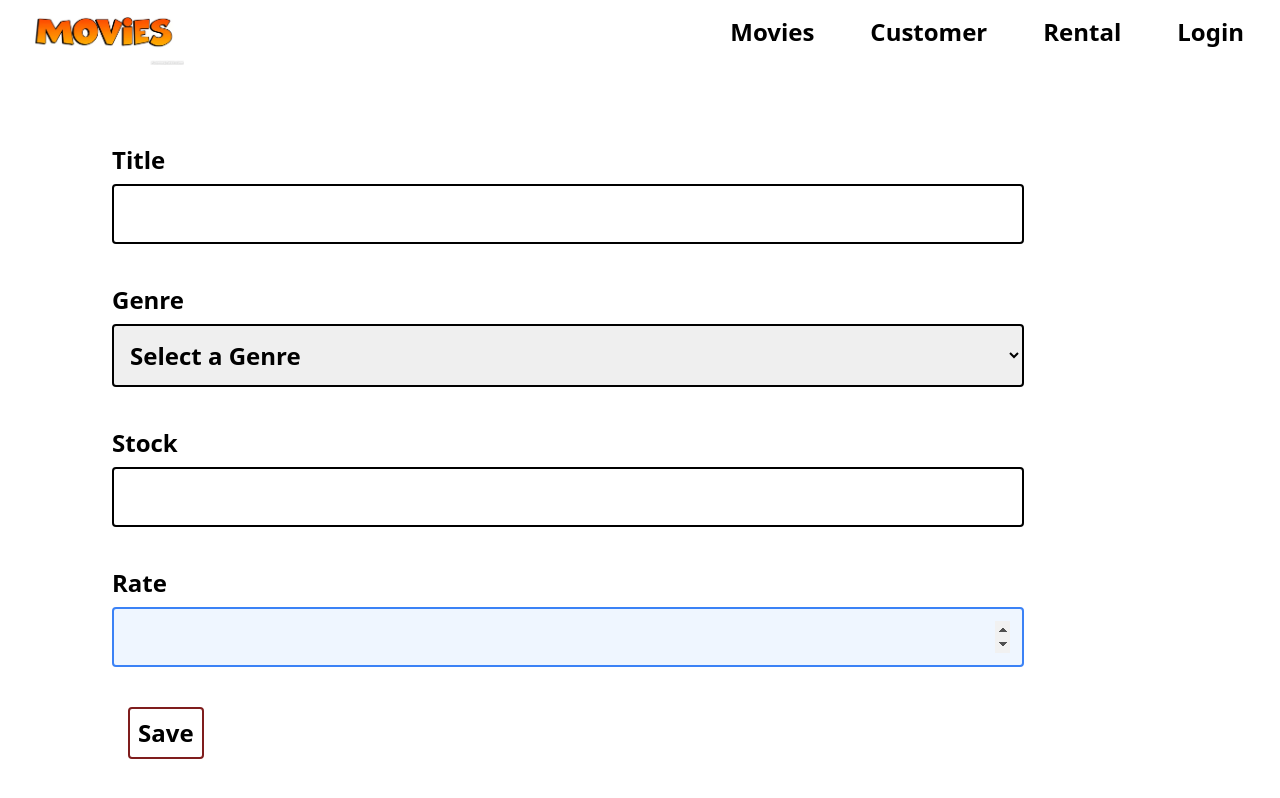
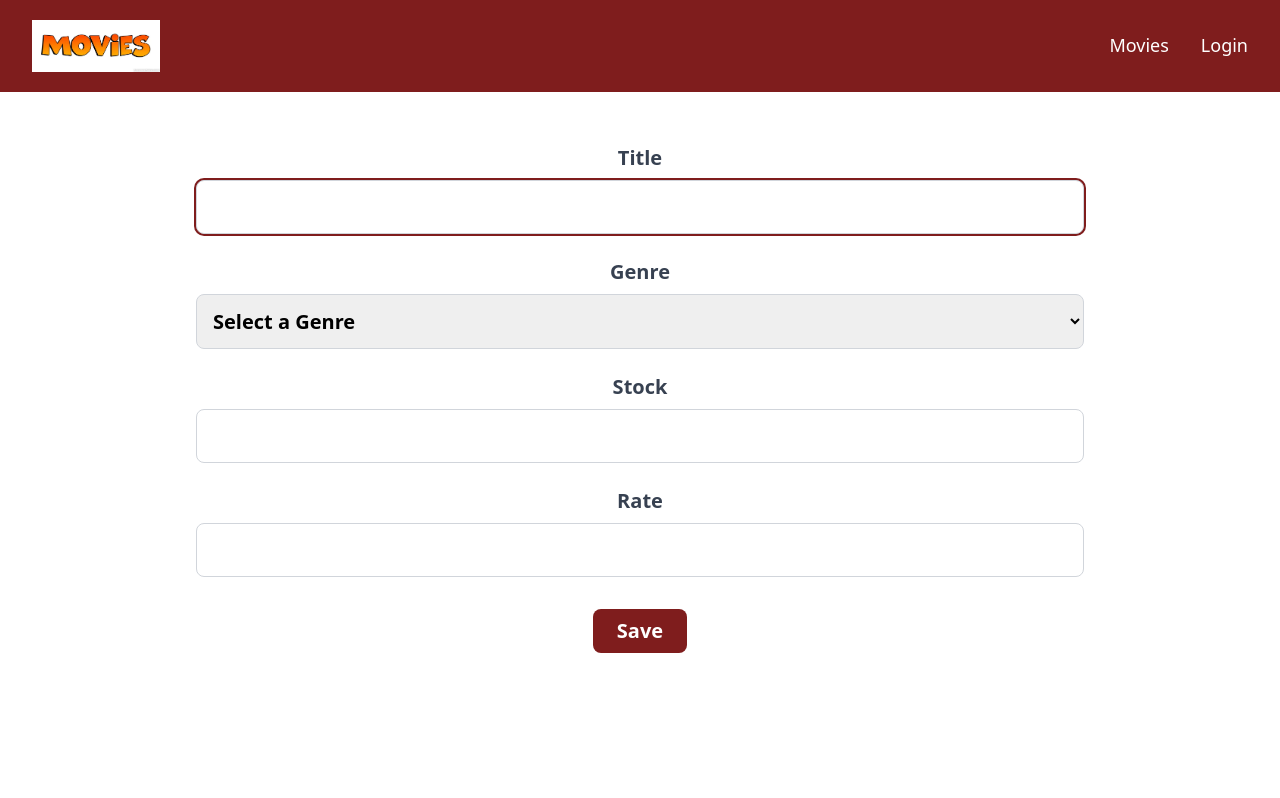
Before and after one commit to seharsitara/MovieApp-using-react, a React app in the folder movie-app/: page /movies/new in a window 1280 px wide. Built offline with nearby package versions, Linux system fonts and the light colour scheme; the HTML template or start-up script is replaced by a standard one.

Commit message:
Enhanced all componets  styling with Tailwind CSS.

```diff
--- a/movie-app/src/Genrearray.jsx
+++ b/movie-app/src/Genrearray.jsx
@@ -17,4 +17,5 @@
 ]
 export function getGenres() {
     return genres.filter(g => g);
+
   }
--- a/movie-app/src/Moviearray.jsx
+++ b/movie-app/src/Moviearray.jsx
@@ -128,7 +128,8 @@ import {Link} from "react-router-dom";
     console.log('Genre not found or has no name');
   }
   movieDb.genre = foundGenre ? foundGenre.name : undefined;*/
- movieDb.genre = genresAPI.genres.find(g =>(g.id) === (movie.genre));
+ movieDb.genre = genresAPI.genres.find(g => g.id ===  String(movie.genre));
+
  console.log(`genre ${movieDb.genre}`)
     movieDb.stock=movie.stock;
     console.log(`stock  ${movieDb.stock}`)
--- a/movie-app/src/Movieloginform.jsx
+++ b/movie-app/src/Movieloginform.jsx
@@ -1,7 +1,7 @@
 import React, { useState, useEffect } from "react";
 import Joi from "joi";
-import {genres, getGenres} from "./Genrearray";
-import { saveMovie,getMovies } from "./Moviearray";
+import { genres, getGenres } from "./Genrearray";
+import { saveMovie, getMovies } from "./Moviearray";
 import { useParams, useNavigate } from "react-router-dom";
 
 const Movieloginform = () => {
@@ -19,7 +19,6 @@ const Movieloginform = () => {
   const [errors, setErrors] = useState({});
   const [isFetched, setIsFetched] = useState(false);
 
-  // Validation schema
   const schema = Joi.object({
     id: Joi.string(),
     title: Joi.string().required().label("title"),
@@ -28,12 +27,6 @@ const Movieloginform = () => {
     rating: Joi.number().min(0).max(100).required().label("rating"),
   });
 
-
-
-
-
-
- // useEffect(() => {
   const fetchData = () => {
     if (isFetched) return;
 
@@ -42,27 +35,19 @@ const Movieloginform = () => {
       setGenre(genres);
     };
 
-
     const fetchMovie = () => {
-
       if (movieId === "new") return;
 
       const movie = getMovies(movieId);
-      console.log(`movieeeeeeeeeeeeeeeeeeeeeeeeeeeeeeeeeeeeeeeeeeeeeeeeeeeeeee ${movie}`)
       if (!movie) return navigate("/not-found");
 
       setData(mapToViewModel(movie));
     };
 
-
     fetchMovie();
     fetchGenres();
-    setIsFetched(true); // Ensure fetching happens only once
+    setIsFetched(true);
   };
-// });
-
-
-
 
   const mapToViewModel = (movie) => {
     return {
@@ -74,10 +59,6 @@ const Movieloginform = () => {
     };
   };
 
-
-
-
-  // Form validation
   const validate = () => {
     const options = { abortEarly: false };
     const { error } = schema.validate(data, options);
@@ -90,11 +71,9 @@ const Movieloginform = () => {
 
   const changeHandler = (e) => {
     const { name, value } = e.target;
-    const updatedValue = name === 'genre' ? parseInt(value, 10) : value; // Convert genre id to a number if needed
+    const updatedValue = name === "genre" ? parseInt(value, 10) : value;
     setData({ ...data, [name]: updatedValue });
-    console.log(`Updated ${name} to:`, updatedValue); // Debug: Log updated field values
   };
-
 
   const handleSubmit = (e) => {
     e.preventDefault();
@@ -106,178 +85,101 @@ const Movieloginform = () => {
   };
 
   const submitSave = () => {
-    console.log('Data being saved:', data); // Log data before saving
-    const savedMovie = saveMovie(data); // Save the movie
-    console.log(`Saved movie: ${JSON.stringify(savedMovie)}`); // Log saved movie details
-     navigate('/movies');
+    saveMovie(data);
+    navigate("/movies");
   };
 
-  const hasErrors = Object.values(errors).some((error) => error !== null);
-  const isFormValid = !hasErrors && Object.keys(data).every((key) => {
-    const value = data[key];
-    return (
-      (typeof value === "string" && value.trim() !== "") ||
-      (typeof value === "number" && !isNaN(value) && value >= 0)
-    );
-  });
-
-
-
   if (!isFetched) {
-    fetchData(); // Manually trigger data fetching once
+    fetchData();
   }
 
+  return (
+    <div className="w-full mt-28 px-4">
+      <form className="text-xl font-semibold md:w-3/4 mx-auto" onSubmit={handleSubmit}>
+        <label htmlFor="title" className="block text-gray-700 mb-2">Title</label>
+        <input
+          type="text"
+          id="title"
+          name="title"
+          value={data.title}
+          onChange={changeHandler}
+          autoComplete="current-title"
+          className="border border-gray-300 rounded-lg p-3 w-full focus:ring-2 focus:ring-red-900 focus:outline-none"
+          autoFocus
+        />
+        {errors.title && (
+          <span className={`block mt-2 text-sm ${errors.title.includes("correct") ? "text-green-600" : "text-red-600"}`}>
+            {errors.title}
+          </span>
+        )}
 
-/*import React, { useState,useEffect } from "react";
-import Joi, { options } from "joi";
-import Genrearray from "./Genrearray";
-import Moviearray from "./Moviearray";
-import Savemovies from "./Savemovies";
-import { useParams,useNavigate } from "react-router-dom";
+        <label htmlFor="genre" className="block text-gray-700 mt-6 mb-2">Genre</label>
+        <select
+          id="genre"
+          name="genre"
+          value={data.genre}
+          onChange={changeHandler}
+          autoComplete="current-genre"
+          className="border border-gray-300 rounded-lg p-3 w-full focus:ring-2 focus:ring-red-900 focus:outline-none"
+        >
+          <option value="">Select a Genre</option>
+          {Array.isArray(genre) &&
+            genre.map((g) => (
+              <option
+                key={g.id}
+                value={g.id}
+                className="text-gray-700 hover:bg-blue-100 w-6"
+              >
+                {g.name}
+              </option>
+            ))}
+        </select>
+        {errors.genre && (
+          <span className={`block mt-2 text-sm ${errors.genre.includes("correct") ? "text-green-600" : "text-red-600"}`}>
+            {errors.genre}
+          </span>
+        )}
 
+        <label htmlFor="stock" className="block text-gray-700 mt-6 mb-2">Stock</label>
+        <input
+          type="number"
+          id="stock"
+          name="stock"
+          value={data.stock}
+          onChange={changeHandler}
+          autoComplete="current-stock"
+          className="border border-gray-300 rounded-lg p-3 w-full focus:ring-2 focus:ring-red-900 focus:outline-none"
+        />
+        {errors.stock && (
+          <span className={`block mt-2 text-sm ${errors.stock.includes("correct") ? "text-green-600" : "text-red-600"}`}>
+            {errors.stock}
+          </span>
+        )}
 
-const Movieloginform=()=>{
-  const { id:movieId }=useParams();
-  const navigate = useNavigate();
+        <label htmlFor="rating" className="block text-gray-700 mt-6 mb-2">Rate</label>
+        <input
+          type="number"
+          id="rating"
+          name="rating"
+          value={data.rating}
+          onChange={changeHandler}
+          autoComplete="current-rating"
+          className="border border-gray-300 rounded-lg p-3 w-full focus:ring-2 focus:ring-red-900 focus:outline-none"
+        />
+        {errors.rating && (
+          <span className={`block mt-2 text-sm ${errors.rating.includes("correct") ? "text-green-600" : "text-red-600"}`}>
+            {errors.rating}
+          </span>
+        )}
 
-
-  //const g=Moviearray();
-  //console.log(`hyyyyyyyyyyyyyyyyyyyyyyy${g}`)
-
-  const saveMovie = Savemovies();
-  const [data,setData]=useState({
-         title:'',
-         genre:'',
-         stock:'',
-         rating:''
-  });
-  const [genre,setGenre]=useState([]);
-  const [errors,setErrors]=useState({
-
-});
-
-
-const schema= Joi.object({
-    id:Joi.string(),
-   title: Joi.string().required().label('title'),
-  genre: Joi.string().required().label('genre'),
-  stock:Joi.number().min(0).max(100).required().label('stock'),
-  rating:Joi.number().min(0).max(100).required().label('rating'),
-
-})
-const mapToViewModel=(movie)=>{
-  return {
-    title: movie.title || '', // Ensure title has a default value
-    genre: movie.genre || '', // Ensure genre has a default value
-    stock: movie.stock || '', // Ensure stock has a default value
-    rating: movie.rating || '', // Ensure rating has a default value
-  };
-}
-
-if (genre.length === 0) {
-  const genres= Genrearray();
-  console.log(`ggggggggggggggggggggggggggggggggg${genres}`);
-  setGenre(genres);
-
-
-
-  console.log(`hhhhhhhhhhhhhhhhhhhhhhhhhhhhhhhhhhhhhh${genres}`);
-
-  if (movieId !== 'new') {
-    const movieData = Moviearray(movieId);
-    if (!movieData) navigate('/not-found');
-    else setData(mapToViewModel(movieData));
-  }
-}
-
-
-
-
-const validate = () => {
-  const options = { abortEarly: false };
-  const { error } = schema.validate(data, options);
-  if (!error) return null;
-
-  const errors = {};
-  for (let item of error.details) errors[item.path[0]] = item.message;
-  return errors;
+        <button
+          className="bg-red-900 text-white rounded-lg py-2 px-6 mt-8 hover:bg-red-950 focus:ring-2 focus:ring-red-900 focus:outline-none"
+        >
+          Save
+        </button>
+      </form>
+    </div>
+  );
 };
 
-const changeHandler = (e) => {
-  const { name, value } = e.target;
-  setData({ ...data, [name]: value });
-};
-
-const handleSubmit = (e) => {
-  e.preventDefault();
-  const validationErrors = validate();
-  setErrors(validationErrors || {});
-  if (validationErrors) return;
-
-  submitSave();
-};
-
-
-
-    const submitSave=()=>{
-      saveMovie(data);
-    }
-
- const hasErrors = Object.values(errors).some(error => error !== null);
-    const isFormValid = !hasErrors && Object.keys(data).every(key => {
-      const value = data[key];
-      return (
-        (typeof value === 'string' && value.trim() !== '') ||
-        (typeof value === 'number' && !isNaN(value) && value >= 0)
-
-      );
-
-
-    });
-console.log("Is form valid:", isFormValid);
-
-
-  */
-
-  return(
-    <div className="w-full mt-28">
-  <form className="text-2xl font-semibold md:w-3/4 " onSubmit={handleSubmit}>
-    <label htmlFor="title" className="block absolute md:left-28 left-10">Title</label>
-    <input  type="text" id="title" name="title" value={data.title} onChange={changeHandler} autoComplete="current-title" className=" border-2 border-black       rounded md:p-3 p-2 md:w-full md:ml-20 mt-10 w-full focus:border-blue-500
-     focus:outline-none  focus:bg-blue-50" autoFocus/>
-    {errors.title && (<span  className={`${errors.title.includes('correct') ?  'bg-green-200 ': 'bg-red-200 ' }font-medium text-base p-2 rounded inline-block md:w-full md:ml-20  w-full`}>{errors.title}</span>)
-    }
-     <br/>
-    <label htmlFor="genre" className="block absolute md:left-28 left-10 mt-10">Genre</label>
-    <select type="text" id="genre" name="genre" value={data.genre} onChange={changeHandler}  autoComplete="current-genre" className="border-2 border-black rounded md:p-3 p-2 md:w-full md:ml-20 mt-20 w-full focus:border-blue-500
-     focus:outline-none s focus:bg-blue-50 " autoFocus>
-
-    <option value="">Select a Genre</option>
-          {//Array.isArray(genre) &&
-          genres.map(g => (
-            <option key={g.id} value={g.id}>
-              {g.name}
-            </option>
-          ))}
-
-            </select>
-    {errors.genre && (<span  className={`font-medium text-base p-2 rounded inline-block md:w-full md:ml-20  w-full ${errors.genre.includes('correct') ?  'bg-green-200 ': 'bg-red-200 '}`}>{errors.genre}</span>)
-    }
-     <label htmlFor="stock" className="block absolute md:left-28 left-10 mt-10">Stock</label>
-    <input type="number" id="stock" name="stock" value={data.stock} onChange={changeHandler}  autoComplete="current-stock" className="border-2 border-black rounded md:p-3 p-2 md:w-full md:ml-20 mt-20 w-full focus:border-blue-500
-     focus:outline-none  focus:bg-blue-50 " autoFocus />
-     {errors.stock && (<span  className={`font-medium text-base p-2 rounded inline-block md:w-full md:ml-20  w-full ${errors.stock.includes('correct') ?  'bg-green-200 ': 'bg-red-200 '}`}>{errors.stock}</span>)
-    }
-     <br/>
-    <label htmlFor="rating" className="block absolute md:left-28 left-10 mt-10">Rate</label>
-    <input type="number" id="rating" name="rating" value={data.rating} onChange={changeHandler}  autoComplete="current-rating" className="border-2 border-black rounded md:p-3 p-2 md:w-full md:ml-20 mt-20 w-full focus:border-blue-500
-     focus:outline-none  focus:bg-blue-50 " autoFocus/>
-    {errors.rating && (<span  className={`font-medium text-base p-2 rounded inline-block md:w-full md:ml-20  w-full ${errors.rating.includes('correct') ?  'bg-green-200 ': 'bg-red-200 '}`}>{errors.rating}</span>)
-    }
-
-    <button className={` border-2 border-red-900 rounded md:mt-10 absolute md:left-32 md:p-2 left-10 p-2 mt-40`} >Save</button>
-  </form>
-  </div>
-  );
-}
 export default Movieloginform;
--- a/movie-app/src/Moviestable.jsx
+++ b/movie-app/src/Moviestable.jsx
@@ -1,56 +1,80 @@
 import React from "react";
-import Like from "./Like";
-import {Link} from "react-router-dom";
+import { Link } from "react-router-dom";
 
+const Moviestable = (props) => {
+  const { sort, btnHandler, handleSorting } = props;
 
-const Moviestable=(props)=>{
-
-
-
-
-  const {sort,btnHandler,handleSorting}=props;
-  return(
-    <table className='bg-gray-200	background-color: rgb(229 231 235) max-w-24	max-width: 6rem; /* 96px */ '>
+  return (
+    <div className="w-full p-2 mt-10 shadow-lg overflow-x-auto">
+      <table className="table-auto w-full rounded-md">
+        {/* Table Head */}
         <thead>
           <tr>
-        <th onClick={()=> handleSorting('title')}>Title</th>
-        <th onClick={()=> handleSorting('genre.name')}>Genre</th>
-        <th onClick={()=> handleSorting('stock')}>Stock</th>
-        <th onClick={()=> handleSorting('rating')}>Rate</th>
+            <th
+              className="p-6 text-center cursor-pointer bg-red-900 text-white font-semibold text-lg hover:bg-red-950 transition-all select-none focus:outline-none"
+              onClick={() => handleSorting("title")}
+            >
+              Title
+            </th>
+            <th
+              className="p-6 text-center cursor-pointer bg-red-900 text-white font-semibold text-lg hover:bg-red-950 transition-all select-none focus:outline-none"
+              onClick={() => handleSorting("genre.name")}
+            >
+              Genre
+            </th>
+            <th
+              className="p-6 text-center cursor-pointer bg-red-900 text-white font-semibold text-lg hover:bg-red-950 transition-all select-none focus:outline-none"
+              onClick={() => handleSorting("stock")}
+            >
+              Stock
+            </th>
+            <th
+              className="p-6 text-center cursor-pointer bg-red-900 text-white font-semibold text-lg hover:bg-red-950 transition-all select-none focus:outline-none"
+              onClick={() => handleSorting("rating")}
+            >
+              Rate
+            </th>
+            <th className="p-6 text-center bg-red-900 text-white font-semibold text-lg">
+              Action
+            </th>
           </tr>
         </thead>
-    <tbody >
 
-
-
-        {sort.map((movie)=>(
-          <tr key={movie.id} 	 >
-            <td className=' m-20	margin: 5rem; /* 80px */ p-3.5	padding: 0.875rem; /* 14px */'><Link to={`/moviestitle/${movie.id}`} >{movie.title}</Link></td>
-            <td className=' m-20	margin: 5rem;/* 80px */ padding: 0.875rem; /* 14px */'>{movie.genre ? movie.genre.name :"na"} </td>
-            <td className='  m-20	margin: 5rem; /* 80px */ p-3.5 padding: 0.875rem; /* 14px */'>{movie.stock} </td>
-            <td className=' m-20	margin: 5rem; /* 80px */ p-3.5  padding: 0.875rem; /* 14px */'>{movie.rating} </td>
-            <td className='  m-20	margin: 5rem; /* 80px */ p-3.5  padding: 0.875rem; /* 14px */'>
-              <Like
-              // liked={movie.liked}
-               // onClick={()=> likedBtn(movie)}
+        {/* Table Body */}
+        <tbody>
+          {sort.map((movie) => (
+            <tr key={movie.id} className="hover:bg-gray-100">
+              <td className="p-6 text-center text-sm md:text-base">
+                <Link
+                  to={`/moviestitle/${movie.id}`}
+                  className="text-blue-500 hover:underline focus:outline-none"
                 >
-              </Like>
+                  {movie.title}
+                </Link>
               </td>
-              <td  className= '  m-20	margin: 5rem; /* 80px */ p-3.5 padding: 0.875rem; /* 14px */'>
+              <td className="p-6 text-center text-sm md:text-base">
+                {movie.genre ? movie.genre.name : "N/A"}
+              </td>
+              <td className="p-6 text-center text-sm md:text-base">
+                {movie.stock}
+              </td>
+              <td className="p-6 text-center text-sm md:text-base">
+                {movie.rating}
+              </td>
+              <td className="p-6 text-center">
                 <button
-                  onClick={()=>  btnHandler(movie)}
-                  className='bg-red-700	background-color: rgb(185 28 28) rounded	border-radius: 0.25rem  p-1	padding: 0.25rem '>
+                  onClick={() => btnHandler(movie)}
+                  className="bg-red-500 text-white px-3 py-1 rounded hover:bg-red-600 text-sm md:text-base focus:outline-none"
+                >
                   Delete
                 </button>
               </td>
-
-
             </tr>
-      )  )}
-
+          ))}
         </tbody>
       </table>
+    </div>
   );
-}
+};
 
 export default Moviestable;
--- a/movie-app/src/Nav.jsx
+++ b/movie-app/src/Nav.jsx
@@ -1,64 +1,68 @@
-import React, { useState } from 'react';
-import { FontAwesomeIcon } from '@fortawesome/react-fontawesome';
-import { faBars } from '@fortawesome/free-solid-svg-icons';
-import  logo from './assets/logo.jpg'
-import {Link,useLocation}  from "react-router-dom";
+import React, { useState } from "react";
+import { FontAwesomeIcon } from "@fortawesome/react-fontawesome";
+import { faBars, faTimes } from "@fortawesome/free-solid-svg-icons";
+import logo from "./assets/logo.jpg";
+import { Link } from "react-router-dom";
 
+const Nav = () => {
+  const [isOpen, setIsOpen] = useState(false);
 
-const Nav=()=>{
-    const [isOpen,setIsOpen]=useState(false);
-    //const location = useLocation();
+  const toggleMenu = () => {
+    setIsOpen(!isOpen);
+  };
 
-  // If the path is '/loginform', the navbar will be hidden
-   //const showNavBar = location.pathname !== '/vidly';
+  const closeMenu = () => {
+    setIsOpen(false);
+  };
 
-
-
-const btnHandler=()=>{
-  setIsOpen(!isOpen);
-
-}
-
-const onNav=()=>{
-  setIsOpen(false);
-
-}
-
-     return(
-    <div className='md:w-full w-full absolute top-0 left-0  bg-white'>
-    <nav className="flex items-center justify-between text-black md:px-6 px-4 " >
-
-       <div className='w-40'>
-      <img src={logo} />
+  return (
+    <div className="w-full fixed top-0 left-0 bg-red-900 z-50">
+      <nav className="flex items-center justify-between px-4 md:px-8 py-5 text-white">
+        {/* Logo */}
+        <div className="w-20 md:w-32">
+          <img src={logo} alt="Logo" className="object-cover" />
         </div>
 
-    <ul className="hidden md:flex md:items-center md:justify-between md:gap-4 font-semibold text-xl  xl:text-2xl md:cursor-pointer lg:gap-8">
-
-        <li className="p-3  hover:text-red-900 hover:border-b-4 rounded-sm border-b-red-900 "><Link to="/movies">Movies </Link></li>
-        <li className="p-3  hover:text-red-900 hover:border-b-4 rounded-sm border-b-red-900 "><Link to="/customer">Customer</Link></li>
-        <li className="p-3  hover:text-red-900 hover:border-b-4 rounded-sm border-b-red-900 "><Link to="/rental">Rental</Link></li>
-        <li className="p-3  hover:text-red-900 hover:border-b-4 rounded-sm border-b-red-900 "><Link to="/loginform">Login</Link></li>
+        {/* Desktop Menu */}
+        <ul className="hidden md:flex items-center space-x-8 text-lg font-medium">
+          <li className="hover:text-gray-200 border-b-2 border-transparent hover:border-white transition">
+            <Link to="/movies">Movies</Link>
+          </li>
+          <li className="hover:text-gray-200 border-b-2 border-transparent hover:border-white transition">
+            <Link to="/loginform">Login</Link>
+          </li>
         </ul>
 
-      <button className='block md:hidden  cursor-pointer' onClick={btnHandler}  >
-      <FontAwesomeIcon icon={faBars}  size='2x' />
+        {/* Hamburger Menu Button */}
+        <button
+          className="block md:hidden text-white focus:outline-none"
+          onClick={toggleMenu}
+        >
+          <FontAwesomeIcon icon={isOpen ? faTimes : faBars} size="2x" />
         </button>
 
+        {/* Mobile Menu */}
         {isOpen && (
-      <div className='md:hidden  absolute top-16 left-0 right-0 w-full bg-red-900 flex flex-col items-center font-semibold text-medium text-white cursor-pointer z-50'>
-
-
-         <li className='w-full p-4 text-center list-none  hover:bg-red-950'> <Link to='/movies' onClick={onNav}>Movies</Link></li>
-         <li className='w-full p-4 text-center list-none  hover:bg-red-950'> <Link to='/customer' onClick={onNav}>Customer</Link></li>
-         <li className='w-full p-4 text-center list-none  hover:bg-red-950'> <Link to='/rental' onClick={onNav}>Rental</Link></li>
-         <li  className='w-full p-4 text-center list-none  hover:bg-red-950'> <Link to='/loginform' onClick={onNav} >Login</Link></li>
-
+          <div className="md:hidden absolute top-full left-0 w-full bg-red-800 text-white shadow-lg">
+            <ul className="flex flex-col items-center space-y-4 py-4">
+              <li
+                className="w-full text-center py-2 hover:bg-red-700 transition"
+                onClick={closeMenu}
+              >
+                <Link to="/movies">Movies</Link>
+              </li>
+              <li
+                className="w-full text-center py-2 hover:bg-red-700 transition"
+                onClick={closeMenu}
+              >
+                <Link to="/loginform">Login</Link>
+              </li>
+            </ul>
           </div>
-
-    ) }
+        )}
       </nav>
     </div>
   );
+};
 
-}
 export default Nav;
--- a/movie-app/src/Searchbox.jsx
+++ b/movie-app/src/Searchbox.jsx
@@ -4,6 +4,7 @@ const SearchBox=(props)=>{
   const {value,handleSearchbox}= props;
       return (
         <input type="search" name="searchbox" placeholder="Search...." value={value} onChange={handleSearchbox}
+        className="mt-5 w-full p-2 m-auto border-2 border-gray-300 rounded-lg shadow-sm focus:outline-none  text-gray-700"
         />
       );
 }
```
Also changed, not shown: movie-app/src/Movielist.jsx (+23 -19 lines), movie-app/src/Movies.jsx (+35 -14 lines), movie-app/src/Pagination.jsx (+31 -34 lines). Lines whose indentation alone changed are shown as unchanged.
